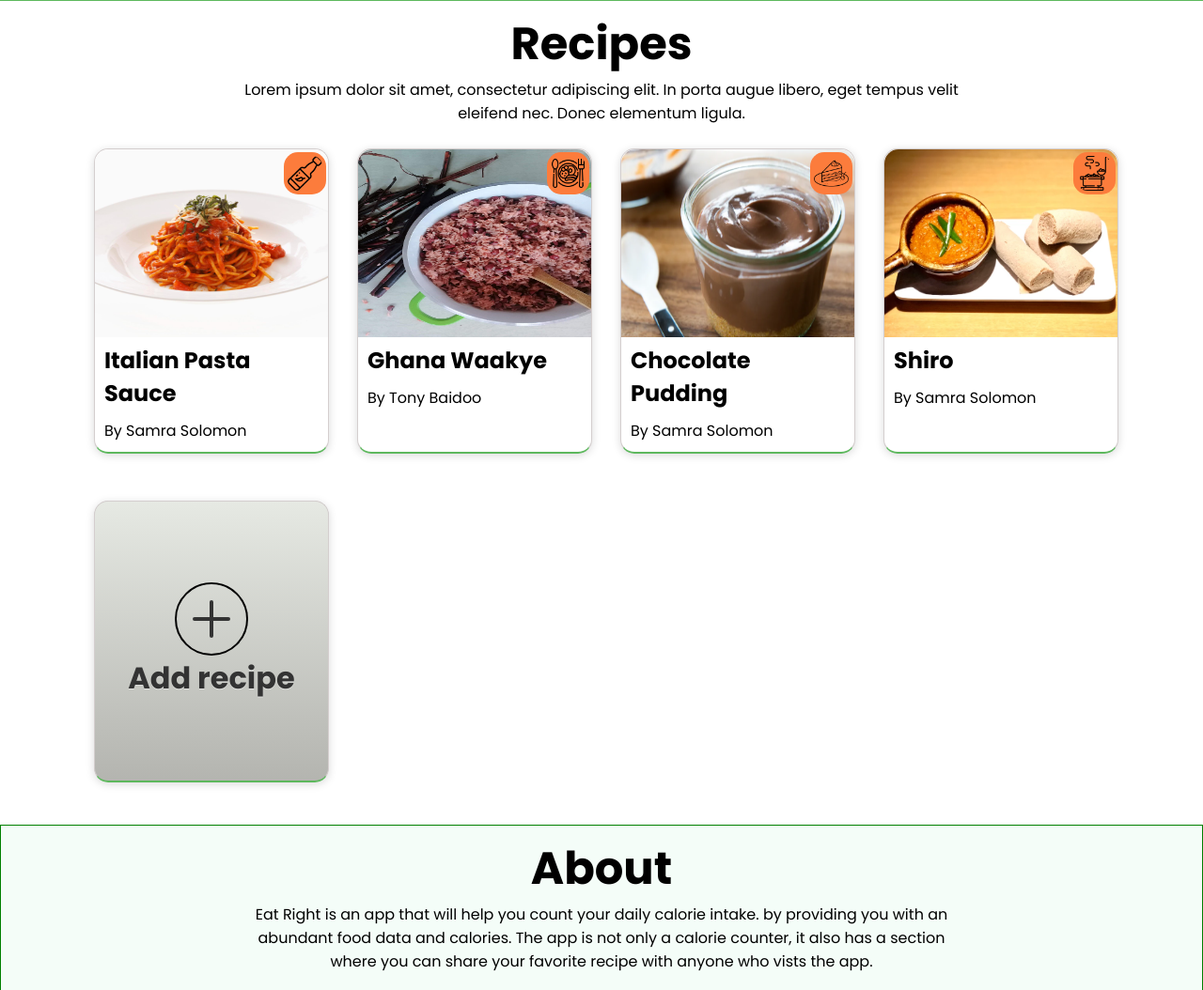
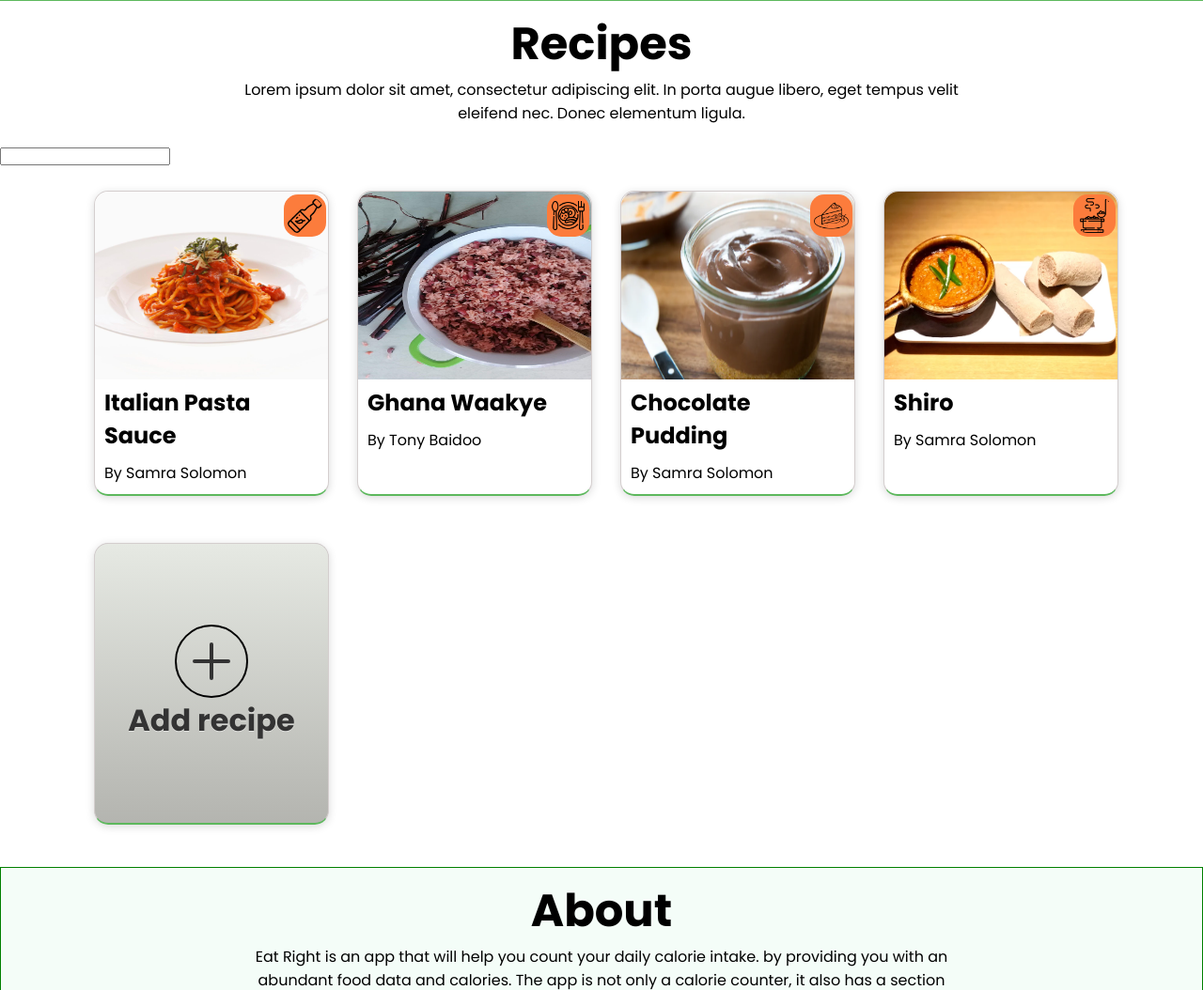
Before and after one commit to tcrz/Eat_Right, a Flask app: page / in a window 1280 px wide. Shown: the part 2169-3223 px from the top of the page at 94% size. Run offline with Flask 2, Linux system fonts and the light colour scheme; data comes from the database, SQL or seed files in the repository; some libraries are stand-ins or nearby versions.

Commit message:
search for recipe

```diff
--- a/web_dynamic/templates/eatright.html
+++ b/web_dynamic/templates/eatright.html
@@ -243,6 +243,9 @@ Stir quickly" required></textarea><br />
         Lorem ipsum dolor sit amet, consectetur adipiscing elit. In porta
         augue libero, eget tempus velit eleifend nec. Donec elementum ligula.
       </p>
+      <div class="search_box">
+        <input type="text" name="search" class="search_text">
+      </div>
       <div class="recipes_list">
         {% for recipe in recipes.values() %}
         <article class="recipe" id="{{ recipe.id }}">
```
